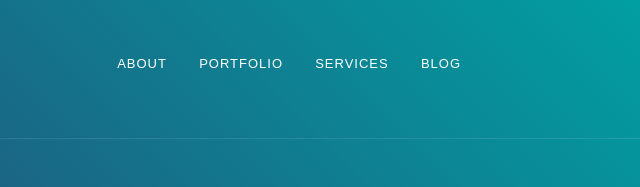
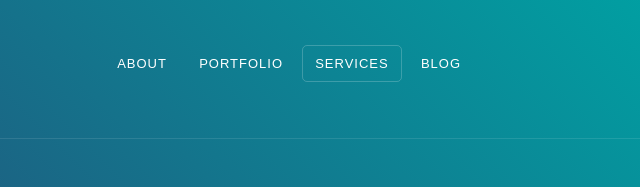
Before and after one commit to THRMady/services, a plain HTML site: page index.html in a window 1280 px wide. Shown: the top 187 px of the page, 634-1274 px from the left. Drawn offline with nearby package versions, Linux system fonts and the light colour scheme; a script that the page names is missing.

Commit message:
current link

```diff
--- a/index.html
+++ b/index.html
@@ -32,7 +32,7 @@
       <nav role="navigation" class="nav-menu w-nav-menu">
         <a href="/about"  class="nav-link light w-nav-link">About</a>
         <a href="/portfolio" class="nav-link light w-nav-link">portfolio</a>
-        <a href="/services" aria-current="page" class="nav-link light w-nav-link w--current">services</a>
+        <a href="/services" aria-current="page" class="nav-link light w-nav-link w--current current">services</a>
         <a href="#" title="Coming Soon" class="nav-link light w-nav-link">blog</a>
       </nav>
       <div class="transparant-menu-button w-nav-button">
```
